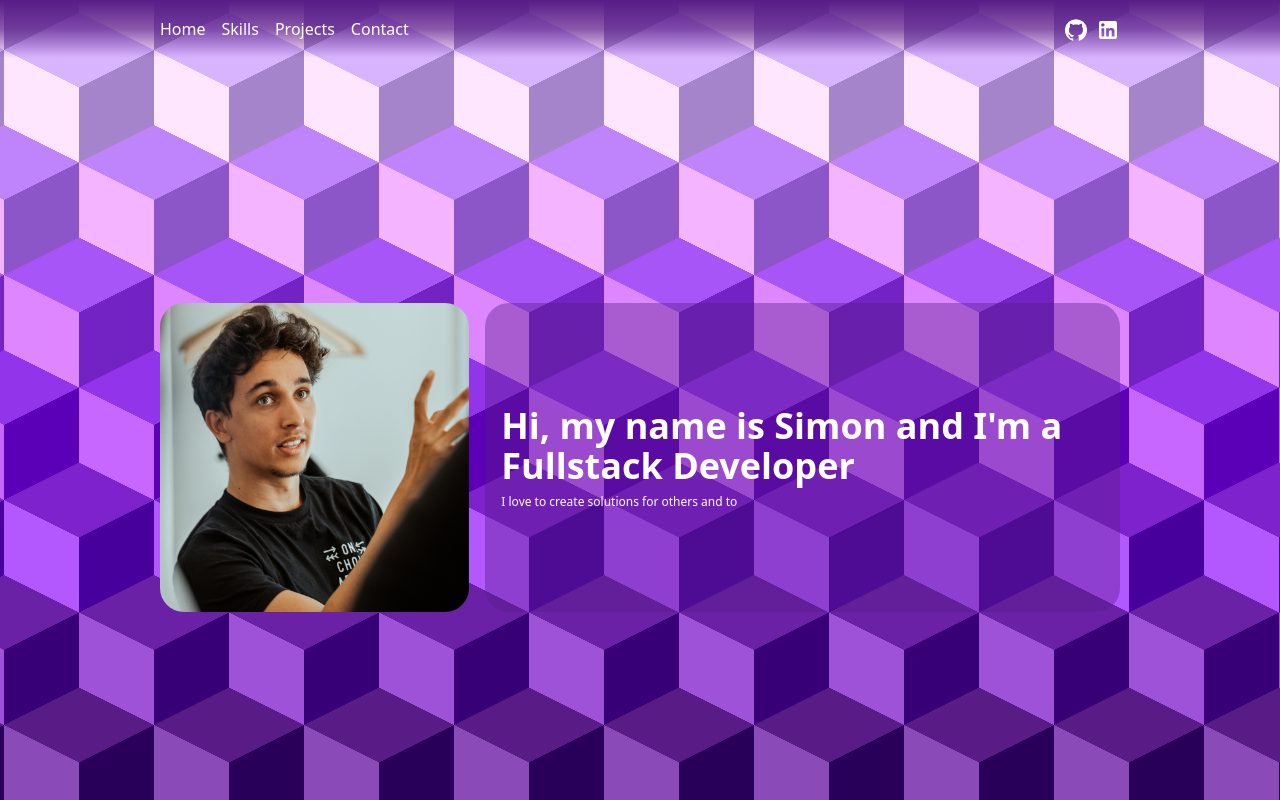
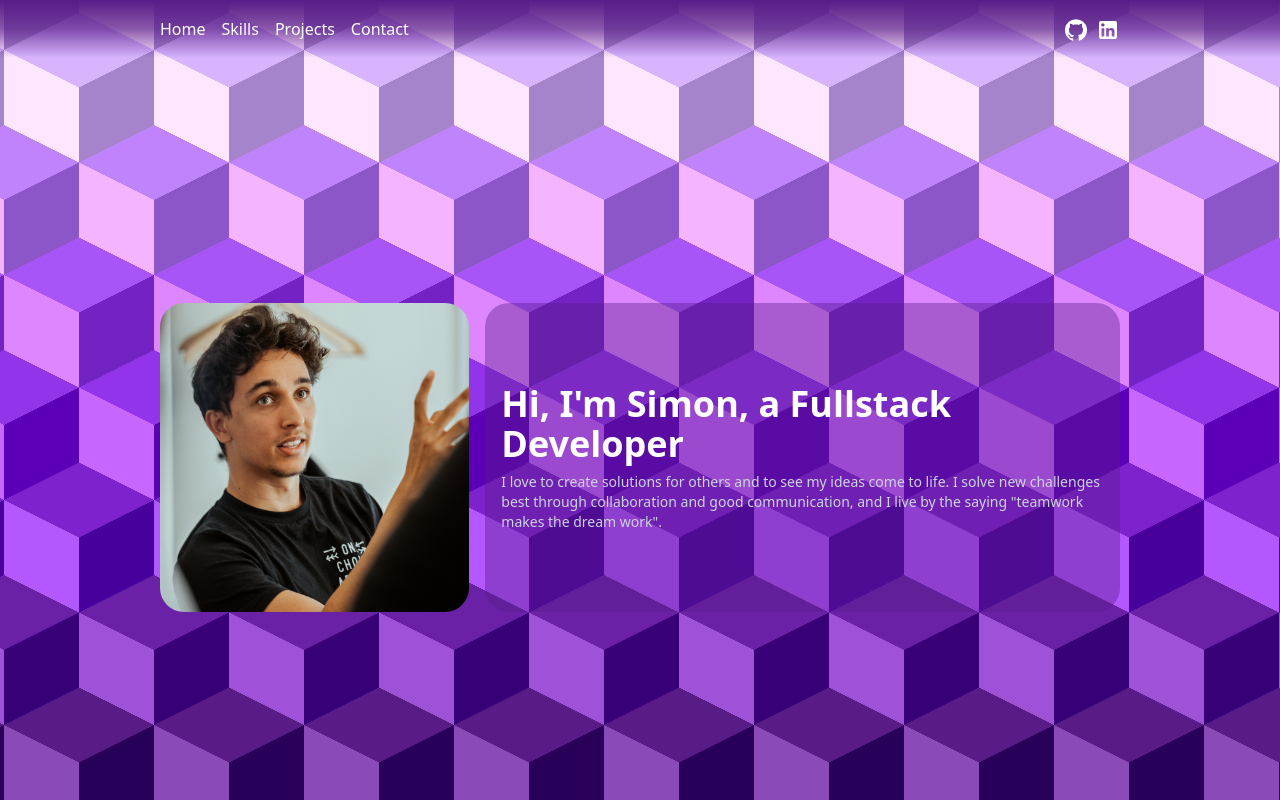
Before and after one commit to xaraquent/newPortfolio, a Next.js app: page / in a window 1280 px wide. Shown: the top 800 px of the page. Built offline with nearby package versions, Linux system fonts and the light colour scheme.

Commit message:
Added text bio and styling

```diff
--- a/src/components/Bio.tsx
+++ b/src/components/Bio.tsx
@@ -7,10 +7,10 @@ export default function Bio() {
             <div className='grid grid-cols-1 sm:grid-cols-2 md:grid-cols-3 gap-4 px-8 py-4'>
                 <img src="bio_picture.jpg" alt="" className='rounded-3xl' />
                 <div className='md:col-span-2 flex flex-col justify-center bg-purple-900/40 rounded-3xl p-4'>
-                    <h1 className='text-xl sm:text-3xl md:text-4xl font-semibold md:text-left'>
-                        Hi, my name is Simon and I'm a Fullstack Developer
+                    <h1 className='text-xl text-center sm:text-3xl md:text-4xl font-semibold sm:text-left'>
+                        Hi, I'm Simon, a Fullstack Developer
                     </h1>
-                    <p className='text-xs md:text-left mt-2'> I love to create solutions for others and to</p>
+                    <p className='text-sm text-center sm:text-left mt-2 text-slate-300'> I love to create solutions for others and to see my ideas come to life. I solve new challenges best through collaboration and good communication, and I live by the saying "teamwork makes the dream work".</p>
                 </div>
             </div>
         </div>
```
